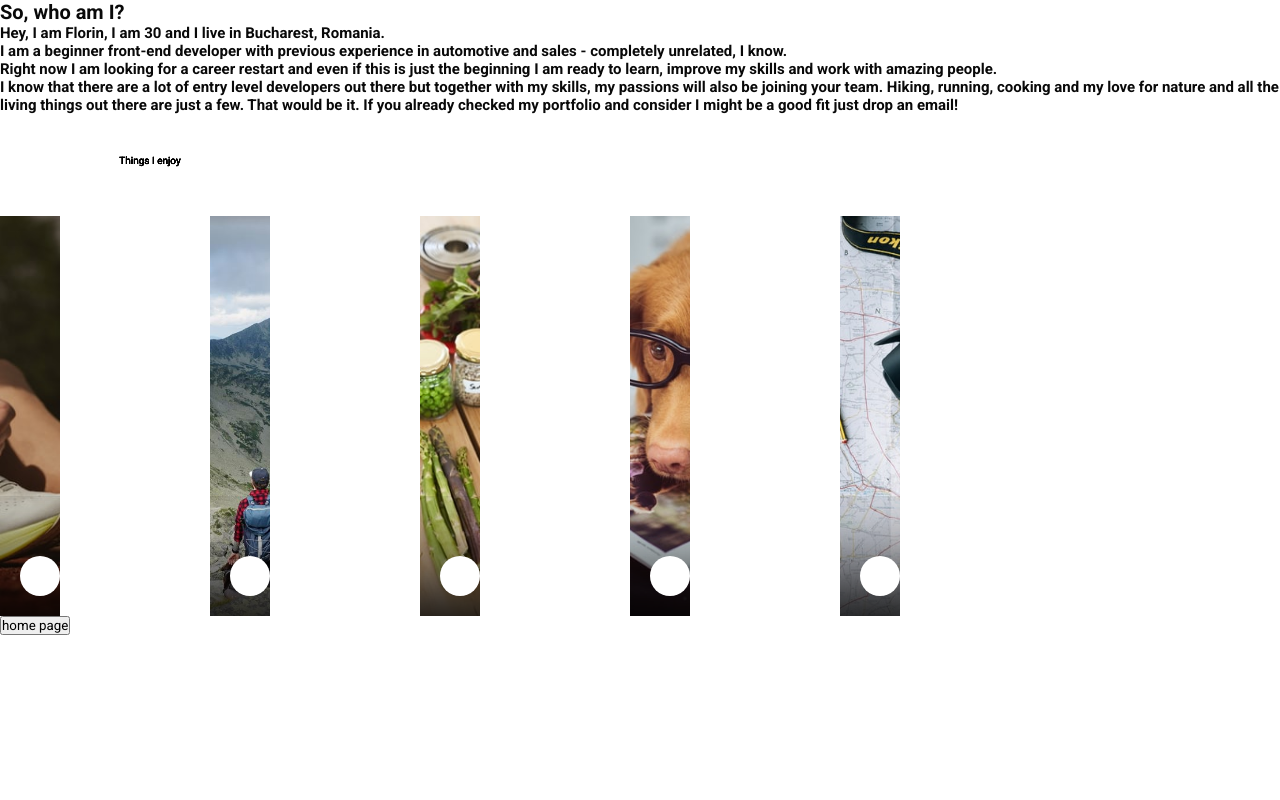
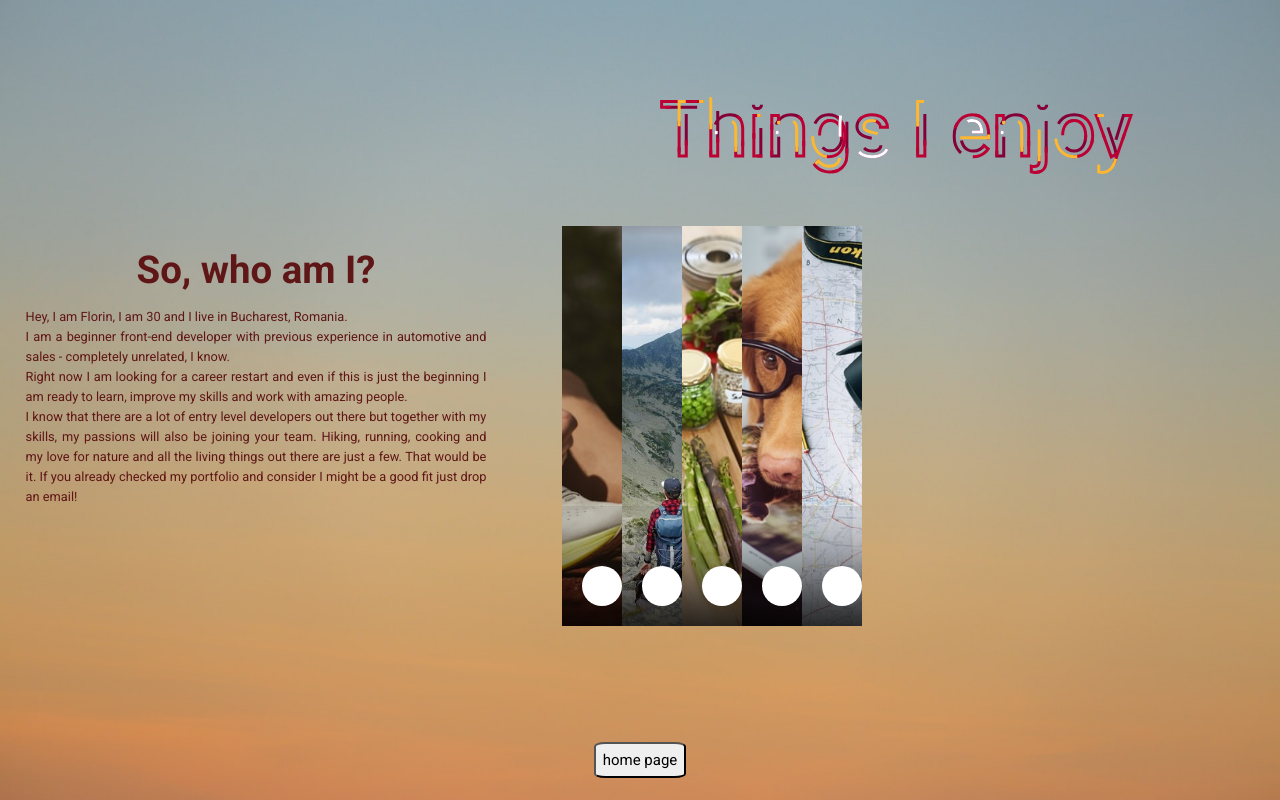
Before and after one commit to Florin392/my-portfolio, a React (Create React App) app: page /portfolio/about in a window 1280 px wide. Built offline with nearby package versions, Linux system fonts and the light colour scheme.

Commit message:
aboutRwd

```diff
--- a/public/index.html
+++ b/public/index.html
@@ -19,10 +19,6 @@
     </style>
   </head>
   <body>
-
-
-    <noscript>You need to enable JavaScript to run this app.</noscript>
     <div id="root"></div>
-
   </body>
 </html>
--- a/src/App.jsx
+++ b/src/App.jsx
@@ -27,7 +27,7 @@ function App() {
             <Toggle menuOpen={menuOpen} setMenuOpen={setMenuOpen}/>
             <Menu menuOpen={menuOpen} setMenuOpen={setMenuOpen}/>
             <div className="sections">
-                <Intro/>
+                <Intro />
                 <Experience/>
                 <Contact/>
                 <Footer/>
--- a/src/components/about/About.js
+++ b/src/components/about/About.js
@@ -12,6 +12,8 @@ import $ from 'jquery';
 import {useEffect} from "react";
 
 
+
+
 export default function About() {
     let navigate = useNavigate();
 
@@ -21,11 +23,13 @@ export default function About() {
             $(this).addClass("active");
         });
     }
-    useEffect( () => {
+
+    useEffect(() => {
         showHobbies()
-    },[])
+    }, [])
 
     return (
+        <>
 
             <div className="aboutmePage">
                 <div className="aboutmeContainer">
@@ -51,17 +55,17 @@ export default function About() {
 
                     <div className='right-section'>
                         <div className='right-section-name'>
-                        <svg  width={300} height={100} >
+                            <svg width={300} height={140}>
                                 <symbol id="s-text">
                                     <text textAnchor="middle" x="50%" y="50%">Things I enjoy</text>
                                 </symbol>
                                 <g className="g-ants">
-                                <use xlinkHref="#s-text" className="text-copy"> </use>
-                                <use xlinkHref="#s-text" className="text-copy"> </use>
-                                <use xlinkHref="#s-text" className="text-copy"> </use>
-                                <use xlinkHref="#s-text" className="text-copy"> </use>
-                                <use xlinkHref="#s-text" className="text-copy"> </use>
-                                <use xlinkHref="#s-text" className="text-copy"> </use>
+                                    <use xlinkHref="#s-text" className="text-copy"></use>
+                                    <use xlinkHref="#s-text" className="text-copy"></use>
+                                    <use xlinkHref="#s-text" className="text-copy"></use>
+                                    <use xlinkHref="#s-text" className="text-copy"></use>
+                                    <use xlinkHref="#s-text" className="text-copy"></use>
+                                    <use xlinkHref="#s-text" className="text-copy"></use>
                                 </g>
                             </svg>
                         </div>
@@ -71,7 +75,7 @@ export default function About() {
                             >
                                 <div className="option active"
                                      style={{backgroundImage: `url("img/running.jpg")`}}>
-                                <div className="shadow"> </div>
+                                    <div className="shadow"></div>
                                     <div className="label">
                                         <div className="icon">
                                             <FontAwesomeIcon icon={faRunning}/>
@@ -83,7 +87,7 @@ export default function About() {
                                 </div>
                                 <div className="option active"
                                      style={{backgroundImage: `url("img/hiking.jpg")`}}>
-                                <div className="shadow"> </div>
+                                    <div className="shadow"></div>
                                     <div className="label">
                                         <div className="icon">
                                             <FontAwesomeIcon icon={faHiking}/>
@@ -95,7 +99,7 @@ export default function About() {
                                 </div>
                                 <div className="option active"
                                      style={{backgroundImage: `url("img/cooking.jpg")`}}>
-                                <div className="shadow"> </div>
+                                    <div className="shadow"></div>
                                     <div className="label">
                                         <div className="icon">
                                             <FontAwesomeIcon icon={faBowlFood}/>
@@ -107,7 +111,7 @@ export default function About() {
                                 </div>
                                 <div className="option active"
                                      style={{backgroundImage: `url("img/reading.jpg")`}}>
-                                <div className="shadow"> </div>
+                                    <div className="shadow"></div>
                                     <div className="label">
                                         <div className="icon">
                                             <FontAwesomeIcon icon={faBookReader}/>
@@ -119,7 +123,7 @@ export default function About() {
                                 </div>
                                 <div className="option active"
                                      style={{backgroundImage: `url("img/travel.jpg")`}}>
-                                <div className="shadow"> </div>
+                                    <div className="shadow"></div>
                                     <div className="label">
                                         <div className="icon">
                                             <FontAwesomeIcon icon={faPlaneDeparture}/>
@@ -144,5 +148,6 @@ export default function About() {
                 </div>
 
 
-        </div>)
+            </div>
+        </>)
 }
--- a/src/components/about/about.scss
+++ b/src/components/about/about.scss
@@ -1,4 +1,3 @@
-@import url(https://fonts.googleapis.com/css?family=Montserrat);
 
 $optionDefaultColours: #ED5565, #FC6E51, #FFCE54, #2ECC71, #5D9CEC, #AC92EC;
 
@@ -12,7 +11,7 @@ $optionDefaultColours: #ED5565, #FC6E51, #FFCE54, #2ECC71, #5D9CEC, #AC92EC;
     background-position: center;
     background-repeat: no-repeat;
     background-size: cover;
-  }
+
 
     .aboutmeContainer {
       display: flex;
@@ -40,7 +39,7 @@ $optionDefaultColours: #ED5565, #FC6E51, #FFCE54, #2ECC71, #5D9CEC, #AC92EC;
       font-weight: 400;
       line-height: 2rem;
       text-align: justify;
-
+    }
   }
   //...................right section
 
@@ -48,6 +47,8 @@ $optionDefaultColours: #ED5565, #FC6E51, #FFCE54, #2ECC71, #5D9CEC, #AC92EC;
     display: flex;
     flex-direction: column;
     margin-top: 5vh;
+
+    //...........name......................................................
 
     .right-section-name {
       display: flex;
@@ -109,7 +110,7 @@ $optionDefaultColours: #ED5565, #FC6E51, #FFCE54, #2ECC71, #5D9CEC, #AC92EC;
   }
 
 
-  //.................................................................
+  //...........hobies......................................................
   .right-section-hobbies {
     display: flex;
     flex-direction: column;
@@ -128,9 +129,9 @@ $optionDefaultColours: #ED5565, #FC6E51, #FFCE54, #2ECC71, #5D9CEC, #AC92EC;
         background-size: cover;
         background-repeat: no-repeat;
         height: 30vh;
-        margin-bottom: 2vh;
         font-size: 5vw;
       }
+
       .shadow {
         position: absolute;
         bottom: 0;
@@ -171,9 +172,6 @@ $optionDefaultColours: #ED5565, #FC6E51, #FFCE54, #2ECC71, #5D9CEC, #AC92EC;
           justify-content: center;
           margin-left: 10px;
           color: white;
-            white-space: pre;
-
-
 
 
         }
@@ -181,8 +179,6 @@ $optionDefaultColours: #ED5565, #FC6E51, #FFCE54, #2ECC71, #5D9CEC, #AC92EC;
 
     }
   }
-
-
 
 
   //.................................................................
@@ -201,46 +197,142 @@ $optionDefaultColours: #ED5565, #FC6E51, #FFCE54, #2ECC71, #5D9CEC, #AC92EC;
   }
 }
 
+
+////........................Media Screen (min-width:501px) ..........................
+
+
 @media all and (min-width: 501px) {
+  .aboutmePage {
+    width: auto;
+    height: 100vh;
+    display: flex;
+    flex-direction: column;
+    justify-content: center;
+    background-image: url("../../assets/images/bck.jpg");
+    background-position: center;
+    background-repeat: no-repeat;
+    background-size: cover;
+
+
     .aboutmeContainer {
+      height: 90%;
+      display: flex;
+      flex-direction: row;
+      color: #5e1616;
+    }
 
-    flex-direction: row;
+    .left-section {
+      flex: .4;
+      max-width: 100%;
+      display: flex;
+      align-items: center;
+      justify-content: center;
+      flex-direction: column;
+      padding-top: 2vh;
     }
+
+    h1 {
+      font-size: 3vw;
+      margin-bottom: 1.5rem;
+    }
+
+    .description {
+      font-size: 1vw;
+      max-width: 90%;
+      font-weight: 400;
+      line-height: 2rem;
+      text-align: justify;
+    }
+  }
+  //...................right section
+
+  .right-section {
+    flex: .6;
+
+    .right-section-name {
+      display: flex;
+      width: 100%;
+      margin-top: 3vw;
+
+      svg {
+        width: 100%;
+        margin: 3vw auto 0;
+        max-width: 95%;
+      }
+
+      text {
+        font-size: 6vw;
+      }
+
+      .text-copy {
+        fill: none;
+        stroke: white;
+        stroke-dasharray: 6% 29%;
+        stroke-width: 3px;
+        stroke-dashoffset: 0;
+        animation: stroke-offset 7s infinite linear;
+      }
+
+
+      .text-copy:nth-child(1) {
+        stroke: #9d1575;
+        animation-delay: -1;
+      }
+
+      .text-copy:nth-child(2) {
+        stroke: #840037;
+        animation-delay: -2s;
+      }
+
+      .text-copy:nth-child(3) {
+        stroke: #BD0034;
+        animation-delay: -3s;
+      }
+
+      .text-copy:nth-child(4) {
+        stroke: #BD0034;
+        animation-delay: -4s;
+      }
+
+      .text-copy:nth-child(5) {
+        stroke: #FDB731;
+        animation-delay: -5s;
+      }
+
+      @keyframes stroke-offset {
+        100% {
+          stroke-dashoffset: -35%;
+        }
+      }
+    }
+
     .right-section-hobbies {
+      display: flex;
+      flex-direction: column;
+      justify-content: center;
+      align-items: center;
 
-    font-family: 'Roboto', sans-serif;
-    transition: .25s;
 
       .options {
         display: flex;
         flex-direction: row;
         align-items: stretch;
-      justify-content: space-between;
         overflow: hidden;
+
         min-width: 600px;
         max-width: 900px;
-      width: calc(100% - 10rem);
+        width: calc(100% - 100px);
         height: 400px;
-
-      @for $i from 1 through 4 {
-        @media screen and (max-width: 798px - $i*80) {
-          min-width: 600px - $i*80;
-          .option:nth-child(#{6-$i}) {
-            display: none;
-          }
-        }
-      }
 
         .option {
           position: relative;
           overflow: hidden;
+
           min-width: 60px;
           margin: 10px;
-        //border:0px solid --defaultColor;
+          background-position: center;
+          background-size: cover;
 
-        background: var(--optionBackground, var(--defaultBackground, #E6E9ED));
-        background-size: auto 100%;
-        background-position: center;
 
           cursor: pointer;
 
@@ -260,7 +352,7 @@ $optionDefaultColours: #ED5565, #FC6E51, #FFCE54, #2ECC71, #5D9CEC, #AC92EC;
             margin: 0;
             border-radius: 40px;
 
-          background-size: auto 100%;
+
 
             .shadow {
               box-shadow: inset 0 -120px 120px -120px black, inset 0 -120px 120px -100px black;
@@ -275,10 +367,6 @@ $optionDefaultColours: #ED5565, #FC6E51, #FFCE54, #2ECC71, #5D9CEC, #AC92EC;
                 opacity: 1;
               }
             }
-
-          /*&:active {
-             transform:scale(0.9);
-          }*/
           }
 
           &:not(.active) {
@@ -295,10 +383,7 @@ $optionDefaultColours: #ED5565, #FC6E51, #FFCE54, #2ECC71, #5D9CEC, #AC92EC;
               bottom: 10px;
               left: 10px;
 
-            .info > div {
-              left: 20px;
-              opacity: 0;
-            }
+
             }
           }
 
@@ -322,7 +407,6 @@ $optionDefaultColours: #ED5565, #FC6E51, #FFCE54, #2ECC71, #5D9CEC, #AC92EC;
             transition: .5s cubic-bezier(0.05, 0.61, 0.41, 0.95);
 
             .icon {
-
               display: flex;
               flex-direction: row;
               justify-content: center;
@@ -341,27 +425,28 @@ $optionDefaultColours: #ED5565, #FC6E51, #FFCE54, #2ECC71, #5D9CEC, #AC92EC;
               display: flex;
               flex-direction: column;
               justify-content: center;
-
               margin-left: 10px;
-
               color: white;
-
               white-space: pre;
-
-            > div {
-              position: relative;
-
-              transition: .5s cubic-bezier(0.05, 0.61, 0.41, 0.95), opacity .5s ease-out;
-            }
-
-            .main {
-              font-weight: bold;
-              font-size: 1.2rem;
-            }
-
             }
           }
         }
       }
     }
   }
+
+
+  .toHomePage {
+    display: flex;
+    justify-content: center;
+    margin: 1vw auto;
+
+    button {
+      font-size: 1.5rem;
+      padding: .7rem;
+      border-radius: 12%;
+      cursor: pointer;
+
+    }
+  }
+}
--- a/src/components/intro/Intro.jsx
+++ b/src/components/intro/Intro.jsx
@@ -31,7 +31,7 @@ export default function Intro() {
                     <h3>and this is my <span ref={textRef}>
                     </span></h3>
                     <div className='aboutMe'>
-                        <Link to='/about'>
+                        <Link to='/about/'>
                             <h2>more about me</h2>
                         </Link>
                     </div>
--- a/src/components/topbar/Topbar.jsx
+++ b/src/components/topbar/Topbar.jsx
@@ -28,7 +28,7 @@ export default function Topbar({menuOpen, setMenuOpen}) {
                            <span> iordacheflorin3@yahoo.com</span>
                        </div>
                        <div className="socialMedia">
-                           <a href="https://www.linkedin.com/in/florin-iordache-2b998b166" >
+                           <a href="https://www.linkedin.com/in/florin-iordache-2b998b166" target="_blank" rel="noreferrer">
                                <FontAwesomeIcon className="icon linkedin"  icon={faLinkedin} />
                            </a>
                        </div>
--- a/src/index.js
+++ b/src/index.js
@@ -4,14 +4,15 @@ import App from './App';
 import {ThemeProvider} from "./context";
 import {BrowserRouter as Router, Route, Routes} from "react-router-dom";
 import About from "./components/about/About";
-
 ReactDOM.render(
     <React.StrictMode>
         <ThemeProvider>
             <Router basename={"/portfolio"}>
-            <Routes>
+                <Routes>
                     <Route path='/' element={<App/>}/>
                     <Route path='/about' element={<About/>}/>
+
+
                 </Routes>
             </Router>
         </ThemeProvider>
```
Also changed, not shown: src/components/contact/contact.scss (+55 -9 lines), src/components/experience/experience.jsx (+3 -4 lines), src/components/experience/experience.scss (+118 -33 lines), src/components/experienceList/experienceList.scss (+7 -1 lines). Lines whose indentation alone changed are shown as unchanged.
